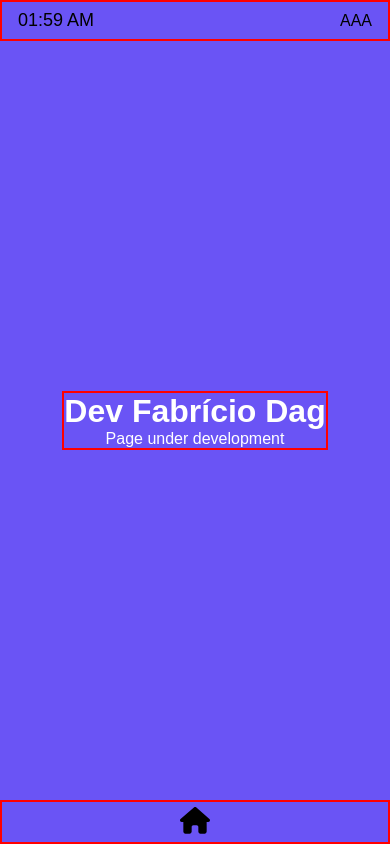
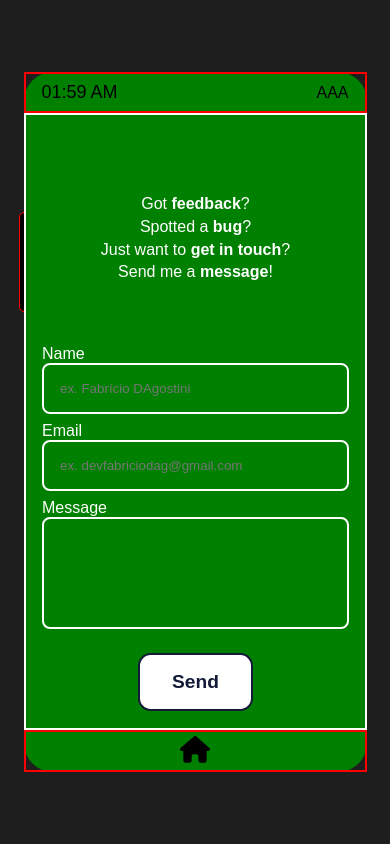
Before and after one commit to FabricioDag/PortfolioDag, a React (Vite) app: page / in a window 390 px wide. Both pictures are taken after a click on the element "Contact". Built offline with nearby package versions, Linux system fonts and the light colour scheme; a web font is replaced by a local one.

Commit message:
Contact/Responsive

```diff
--- a/package.json
+++ b/package.json
@@ -10,6 +10,8 @@
     "preview": "vite preview"
   },
   "dependencies": {
+    "@emailjs/browser": "^4.4.1",
+    "emailjs-com": "^3.2.0",
     "react": "^18.3.1",
     "react-dom": "^18.3.1"
   },
--- a/src/App.css
+++ b/src/App.css
@@ -145,6 +145,34 @@
   background-color: transparent;
 }
 
+/* CONTINUA COM  MENOS DE 600PX DE LARGURA E MENOS DE 900PX DE ALTURA --- FULL SCREEN MOBILE PEQUENO sem titulos icones menores*/
+
+@media (max-width: 600px) and (max-height: 900px) {
+  .App {
+    background-color: gray;
+    width: 100vw;
+    height: 100vh;
+  }
+}
+
+
+/* MAIS DE 600PX DE LARGURA E MENOS DE 900PX DE ALTURA --- MOSTRA CELULAR PEQUENO sem titulos icones menores*/
+@media (min-width: 600px) and (max-height: 900px) {
+  .cellphone {
+    background-color: black;
+    border-radius: 0.8rem;
+    padding: 0.8rem;
+  }
+
+  .App {
+    width: 350px;
+    height: 700px;
+  }
+}
+
+
+/* MAIS DE 600 PX LARGURA e MAIS DE 900 PX DE ALTURA  ---- MOSTRA CEULAR GRANDE com titulo icones grandes*/
+
 @media (min-width: 600px) {
   .Cellphone {
     padding: 0.8rem;
@@ -170,5 +198,15 @@
     border-radius: 0 0 1rem 1rem;
 
     border: 1px solid var(--debug-red);
+    z-index: 1000;
   }
 }
+
+/* --------------------- Telas Menores Altura -------------- */
+@media (max-height:900px) {
+  .App {
+    width: 343px;
+    height: 700px;
+    border-radius: 1.8rem;
+  }
+}
--- a/src/index.css
+++ b/src/index.css
@@ -10,7 +10,8 @@
   --main-text: white;
 
   --bg-desktop: #ffffff;
-  --bg-os: #6a54f5;
+  /* --bg-os: #6a54f5; */
+  --bg-os:#131B39;
   --bg-icon-app: #491fc0;
   --sd-icon-app: #22066f;
 
@@ -149,18 +150,7 @@ a {
   gap: 0.5rem;
 }
 
-.appIcon {
-  width: 80px;
-  height: 80px;
-  background-color: var(--bg-icon-app);
-  border-radius: 0.4rem;
-  filter: drop-shadow(0px 4px 0px var(--sd-icon-app));
-  cursor: pointer;
-  transition: 0.3s ease;
-  display: flex;
-  align-items: center;
-  justify-content: center;
-}
+
 
 .appIcon:hover {
   transform: translateY(4px);
--- a/src/ui/applications/Contact/Contact.jsx
+++ b/src/ui/applications/Contact/Contact.jsx
@@ -1,15 +1,72 @@
 import style from './Contact.module.css';
 
-import { useContext } from 'react';
+import emailjs from '@emailjs/browser';
+
+import { useContext, useRef, useState } from 'react';
 import { LanguageContext } from '../../contexts/LanguageContext/LanguageContext';
+
 
 const Contact = () => {
   const { t } = useContext(LanguageContext);
+  const [sent, setSent] = useState(false)
+  const form = useRef()
+
+
+  const sendEmail = (e) => {
+    e.preventDefault();
+
+    emailjs
+      .sendForm(import.meta.env.VITE_EMAILJS_SERVICE_ID, import.meta.env.VITE_EMAILJS_TEMPLATE_ID, form.current, {
+        publicKey: import.meta.env.VITE_EMAILJS_PUBLIC_KEY,
+      })
+      .then(
+        () => {
+          console.log('SUCCESS!');
+          setSent(true)
+        },
+        (error) => {
+          console.log('FAILED...', error.text);
+        },
+      );
+  };
+
   return (
     <div className={` ${style.Contact} application`}>
+
+      <div className={style.mainText}>
+        {/* <h2>Contact</h2> */}
+        <p>Got <strong>feedback</strong>?</p>
+        <p>Spotted a <strong>bug</strong>?</p>
+        <p>Just want to <strong>get in touch</strong>?</p>
+        <p>Send me a <strong>message</strong>!</p>
+      </div>
       <div className={style.wrapperContact}>
-        <h1>Dev Fabrício Dag</h1>
-        <p>{t('underDevelopment')}</p>
+        {/* <h1>Dev Fabrício Dag</h1>
+        <p>{t('underDevelopment')}</p> */}
+
+        {!sent?(
+          <form ref={form} onSubmit={sendEmail}>
+            <div className={style.inputWrapper}>
+              <label>Name</label>
+              <input type="text" name="user_name" placeholder='ex. Fabrício DAgostini' />
+            </div>
+
+            <div className={style.inputWrapper}>
+              <label>Email</label>
+              <input type="email" name="user_email" placeholder='ex. devfabriciodag@gmail.com' />
+            </div>
+
+            <div className={style.inputWrapper}>
+              <label>Message</label>
+              <textarea name="message" />
+            </div>
+
+            <input className={style.submitButton} type="submit" value="Send" />
+        </form>
+        ):
+        (
+          <h1>enviado</h1>
+        )}
       </div>
     </div>
   );
--- a/src/ui/applications/Contact/Contact.module.css
+++ b/src/ui/applications/Contact/Contact.module.css
@@ -3,10 +3,72 @@
   flex-direction: column;
   padding: 0;
   align-items: center;
-  justify-content: center;
+  padding: 1rem;
+  border: 2px solid var(--debug-white);
 }
 
+.mainText{
+  text-align: center;
+  margin-top: 4rem;
+  margin-bottom: 4rem;
+  display: flex;
+  flex-direction: column;
+  gap: .3rem;
+}
+
+
+
 .wrapperContact {
-  border: 2px solid var(--debug-red);
-  text-align: center;
+  /* border: 2px solid var(--debug-red); */
+  width: 100%;
 }
+
+form{
+  display: flex;
+  flex-direction: column;
+  gap: .5rem;
+  align-items: center;
+}
+
+.inputWrapper{
+  display: flex;
+  flex-direction: column;
+  width: 100%;
+}
+
+.inputWrapper input{
+  padding: 1rem;
+  border: 2px solid white;
+  background-color: transparent;
+  color: white;
+  border-radius: .5rem;
+}
+
+.inputWrapper textarea{
+  resize: none;
+  padding: 1rem;
+  height: 7rem;
+  border: 2px solid white;
+  background-color: transparent;
+  color: white;
+  border-radius: .5rem;
+}
+
+.submitButton{
+  margin-top: 1rem;
+  padding: 1rem 2rem;
+  border-radius: .8rem;
+  border: 2px solid #131B39;
+  color: #131B39;
+  font-weight: bold;
+  font-size: 1.2rem;
+  background-color: white;
+  cursor: pointer;
+  transition: .2s ease;
+}
+
+.submitButton:hover{
+  background-color: #131B39 ;
+  color: white;
+  border: 2px solid white;
+}
--- a/src/ui/applications/Home/Home.css
+++ b/src/ui/applications/Home/Home.css
@@ -4,6 +4,7 @@
   flex-direction: column;
 
   /* background-image: url(./bgHome.jpeg);
+
   background-position: center;
   background-size: cover; */
 
@@ -62,3 +63,47 @@
   color: var(--app-icon);
   height: 60%;
 }
+.appIcon {
+  width: 80px;
+  height: 80px;
+  background-color: var(--bg-icon-app);
+  border-radius: 0.4rem;
+  filter: drop-shadow(0px 4px 0px var(--sd-icon-app));
+  cursor: pointer;
+  transition: 0.3s ease;
+  display: flex;
+  align-items: center;
+  justify-content: center;
+}
+
+
+
+/* --------------------- Telas Menores -------------- */
+@media (max-height:760px) {
+  .App{
+    background-color: var(--debug-red);
+  }
+  .appTitle{
+    display: none;
+  }
+}
+
+@media (max-height:900px) {
+  .App{
+    background-color: var(--debug-green);
+  }
+
+  .appIcon {
+    width: 60px;
+    height: 60px;
+    background-color: var(--bg-icon-app);
+    border-radius: 0.4rem;
+    filter: drop-shadow(0px 4px 0px var(--sd-icon-app));
+    cursor: pointer;
+    transition: 0.3s ease;
+    display: flex;
+    align-items: center;
+    justify-content: center;
+  }
+
+}
--- a/src/ui/contexts/LanguageContext/translations.js
+++ b/src/ui/contexts/LanguageContext/translations.js
@@ -72,7 +72,7 @@ const translations = {
   },
   es: {
     acronym: 'es',
-    notificationCall: '',
+    notificationCall: 'Eae dudinha',
     notificationMessage: '',
     notification: '',
     notificationConfirm: '',
```
Also changed, not shown: 2 other files (tests, documents, lock files or other folders).
